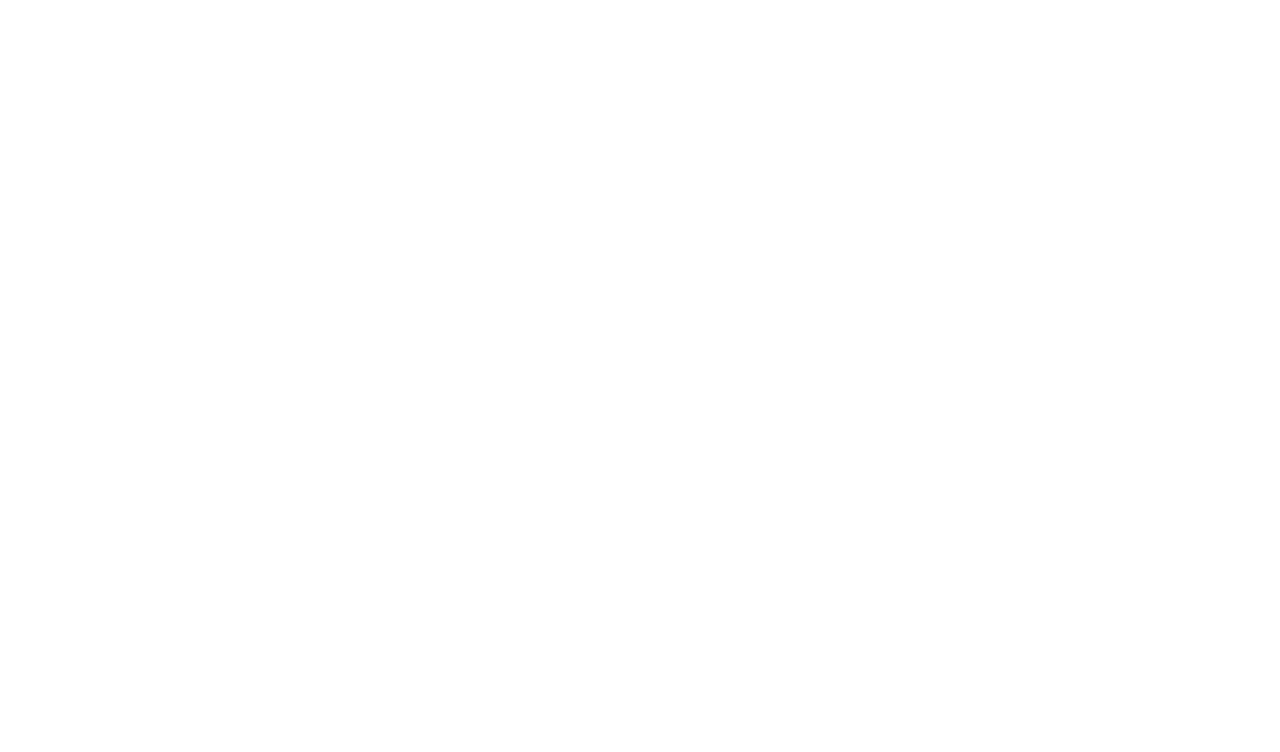
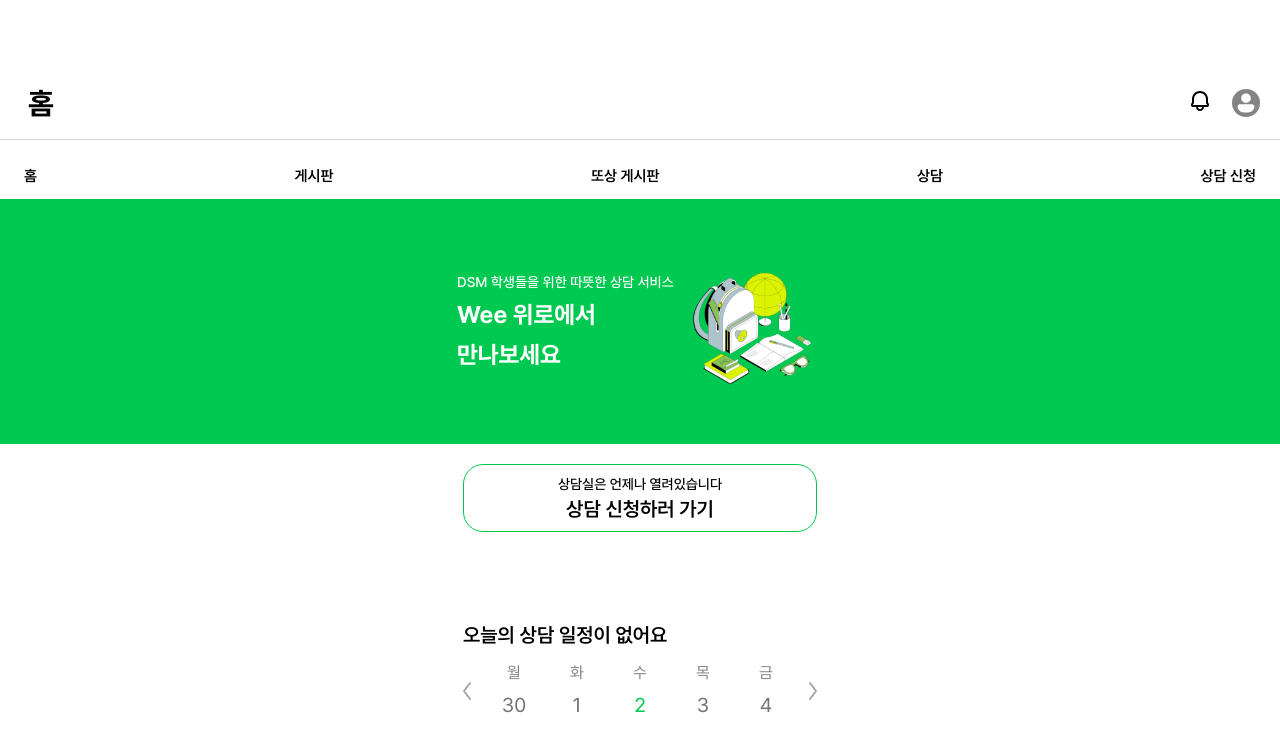
Before and after one commit to Team-Weero/weero-client, a React (Vite) app: page /home-page in a window 1280 px wide. Before the commit this address had no page. Shown: the top 752 px of the page. Built offline with nearby package versions, Linux system fonts and the light colour scheme.

Commit message:
fix : component path

```diff
--- a/src/App.tsx
+++ b/src/App.tsx
@@ -6,6 +6,7 @@
 import ScrollToTop from "./components/ScrollToTop";
 import Community from "./page/community/Community";
 import AlarmPage from "./page/alarm/AlarmPage";
+import HomePage from "./page/HomePage";
 
 function App() {
   return (
@@ -17,6 +18,7 @@
         <Route path="/write-post" element={<WritePost />} />
         <Route path="/community" element={<Community />} />
         <Route path="/alarm" element={<AlarmPage />} />
+        <Route path="/home-page" element={<HomePage />} />
       </Routes>
     </BrowserRouter>
   );
--- a/src/page/HomePage.tsx
+++ b/src/page/HomePage.tsx
@@ -1,7 +1,7 @@
 import styled from "@emotion/styled";
 import { theme } from "../style/theme";
-import NavBar from "../components/NavBar";
-import Banner from "../components/Banner";
+import NavBar from "../components/system/NavBar";
+import Banner from "../components/system/Banner";
 import { useState } from "react";
 import LeftArrow from "../assets/arrow-left.svg";
 import RightArrow from "../assets/arrow-right.svg";
```
